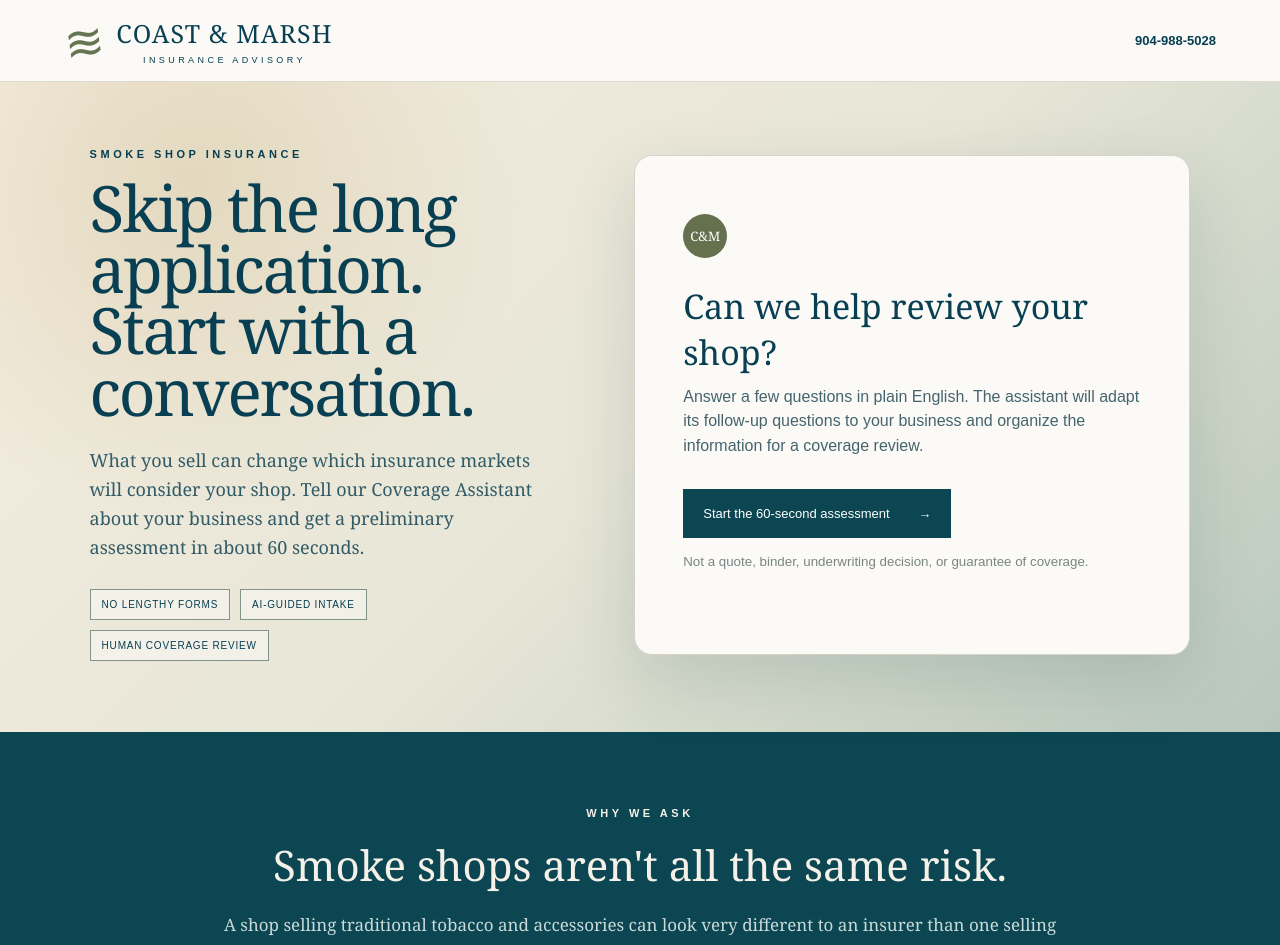
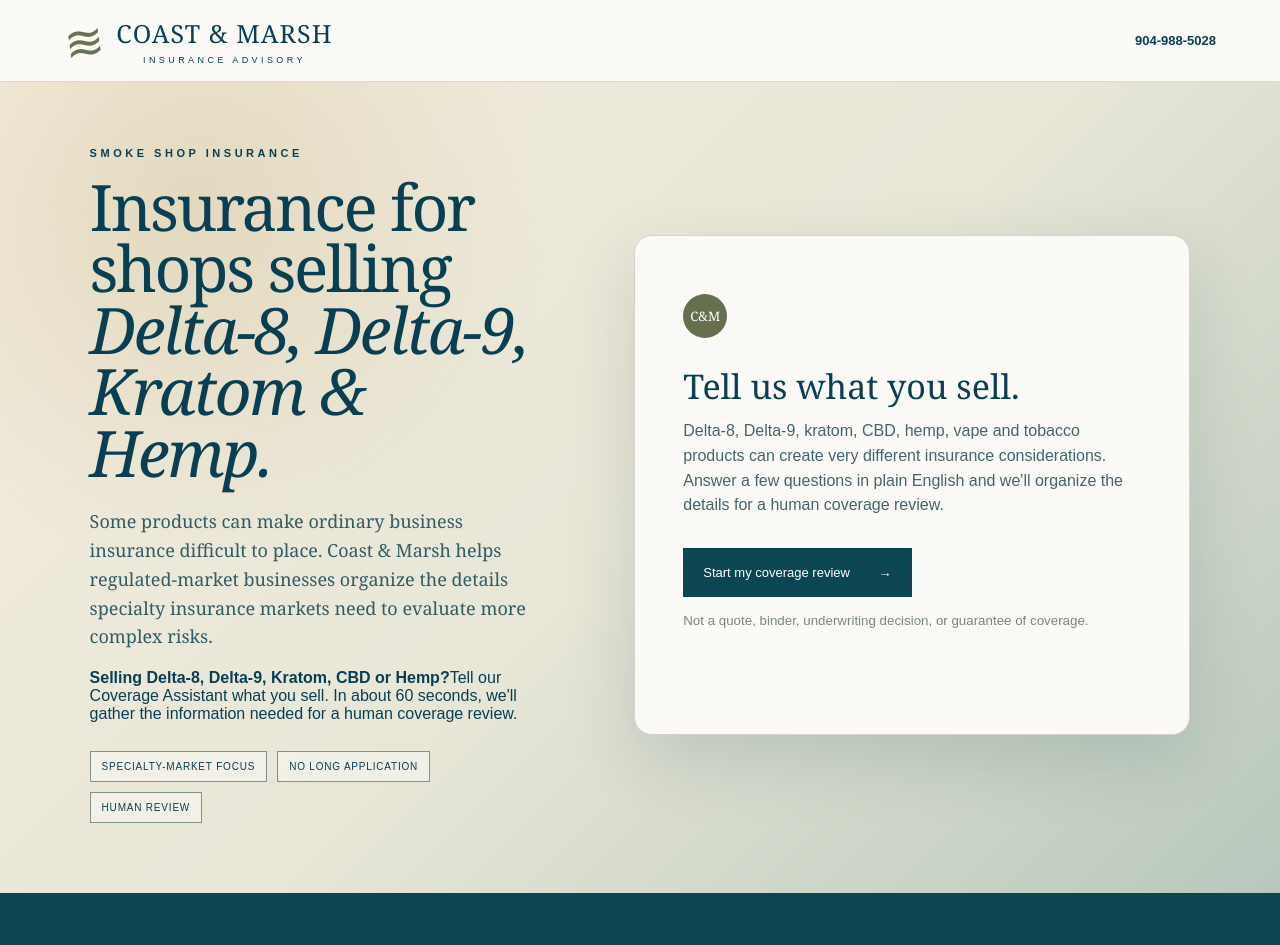
Before and after one commit to marckaelin/coast-and-marsh, a Next.js app: page /smoke-shop-insurance in a window 1280 px wide. Shown: the top 945 px of the page. Built offline with nearby package versions, Linux system fonts and the light colour scheme.

Commit message:
Tighten smoke shop landing page around specialty exposures

```diff
--- a/app/smoke-shop-insurance/page.js
+++ b/app/smoke-shop-insurance/page.js
@@ -3,8 +3,8 @@
 import { useRef, useState } from 'react';
 
 const initialMessages = [
-  {from:'assistant',text:"Hi — I'm the Coast & Marsh Coverage Assistant. I can help organize the information we need to understand your smoke shop before a human coverage review. This is a preliminary assessment, not a quote or coverage determination."},
-  {from:'assistant',text:"First, where is your shop located? A ZIP code is perfect."}
+  {from:'assistant',text:"Hi — I'm the Coast & Marsh Coverage Assistant. I'll ask a few questions about your business and the products you sell so we can determine which insurance markets may be worth exploring. This is a preliminary assessment, not a quote or coverage determination."},
+  {from:'assistant',text:"What does your business sell? For example: tobacco or vape products, Delta-8/Delta-9, kratom, CBD/hemp, or something else."}
 ];
 
 export default function SmokeShopPOC() {
@@ -55,9 +55,9 @@
   return <main className="smoke-page">
     <header className="smoke-header"><a className="logo" href="/"><span className="logo-mark">≋</span><span className="logo-copy"><strong>COAST &amp; MARSH</strong><small>INSURANCE ADVISORY</small></span></a><a className="smoke-phone" href="tel:+19049885028">904-988-5028</a></header>
     <section className="smoke-hero">
-      <div className="smoke-copy"><p className="eyebrow">SMOKE SHOP INSURANCE</p><h1>Skip the long application.<br/>Start with a conversation.</h1><p>What you sell can change which insurance markets will consider your shop. Tell our Coverage Assistant about your business and get a preliminary assessment in about 60 seconds.</p><div className="trust-row"><span>No lengthy forms</span><span>AI-guided intake</span><span>Human coverage review</span></div></div>
+      <div className="smoke-copy"><p className="eyebrow">SMOKE SHOP INSURANCE</p><h1>Insurance for shops selling <em>Delta-8, Delta-9, Kratom &amp; Hemp.</em></h1><p>Some products can make ordinary business insurance difficult to place. Coast &amp; Marsh helps regulated-market businesses organize the details specialty insurance markets need to evaluate more complex risks.</p><div className="specialty-callout"><strong>Selling Delta-8, Delta-9, Kratom, CBD or Hemp?</strong><span>Tell our Coverage Assistant what you sell. In about 60 seconds, we'll gather the information needed for a human coverage review.</span></div><div className="trust-row"><span>Specialty-market focus</span><span>No long application</span><span>Human review</span></div></div>
       <div className="chat-card">
-        {!started ? <div className="chat-start"><div className="assistant-badge">C&amp;M</div><h2>Can we help review your shop?</h2><p>Answer a few questions in plain English. The assistant will adapt its follow-up questions to your business and organize the information for a coverage review.</p><button onClick={start}>Start the 60-second assessment <b>→</b></button><small>Not a quote, binder, underwriting decision, or guarantee of coverage.</small></div> :
+        {!started ? <div className="chat-start"><div className="assistant-badge">C&amp;M</div><h2>Tell us what you sell.</h2><p>Delta-8, Delta-9, kratom, CBD, hemp, vape and tobacco products can create very different insurance considerations. Answer a few questions in plain English and we'll organize the details for a human coverage review.</p><button onClick={start}>Start my coverage review <b>→</b></button><small>Not a quote, binder, underwriting decision, or guarantee of coverage.</small></div> :
         <><div className="chat-top"><div className="assistant-badge">C&amp;M</div><div><strong>Coverage Assistant</strong><small>{stage==='meeting_ready'?'READY TO SCHEDULE':stage==='meeting'?'SCHEDULING REVIEW':'AI-GUIDED INTAKE'}</small></div></div>
         <div className="chat-messages">{messages.map((m,i)=><div key={i} className={'bubble '+m.from}>{m.text}</div>)}{loading&&<div className="bubble assistant thinking">Thinking…</div>}</div>
         {stage!=='meeting_ready'&&<div className="chat-input"><textarea value={input} onChange={e=>setInput(e.target.value)} onKeyDown={e=>{if(e.key==='Enter'&&!e.shiftKey){e.preventDefault();send()}}} placeholder={stage==='meeting'?'Name, email, mobile and a good day/time...':'Type your answer in plain English...'} disabled={loading}/><button onClick={send} aria-label="Send" disabled={loading}>→</button></div>}
@@ -65,7 +65,7 @@
         <div className="progress"><span style={{width: stage==='meeting_ready'?'100%':stage==='meeting'?'82%':'48%'}}/></div></>}
       </div>
     </section>
-    <section className="smoke-why"><p className="eyebrow">WHY WE ASK</p><h2>Smoke shops aren't all the same risk.</h2><p>A shop selling traditional tobacco and accessories can look very different to an insurer than one selling vape, CBD, hemp-derived THC, kratom, imported products or private-label products. Our assistant adapts the conversation to the operation, then organizes the details for a human coverage review.</p></section>
+    <section className="smoke-why"><p className="eyebrow">WHY COAST &amp; MARSH</p><h2>Complex products need a more focused insurance conversation.</h2><p>A tobacco retailer can look very different to an insurer than a business selling Delta-8, Delta-9, kratom, CBD, hemp-derived products, imported products or private-label brands. We focus the intake on those differences, organize the underwriting details, and have a human review every qualified submission.</p><div className="specialty-points"><span>Specialty-market access</span><span>Regulated-industry focus</span><span>Human review</span><span>Fast conversational intake</span></div></section>
     <footer><div className="logo-copy"><strong>COAST &amp; MARSH</strong><small>INSURANCE ADVISORY</small></div><div>Preliminary assessment only. Coverage subject to carrier underwriting and eligibility.</div><div className="legal"><a href="/privacy">Privacy</a><a href="/terms">Terms</a></div></footer>
   </main>
 }
```
